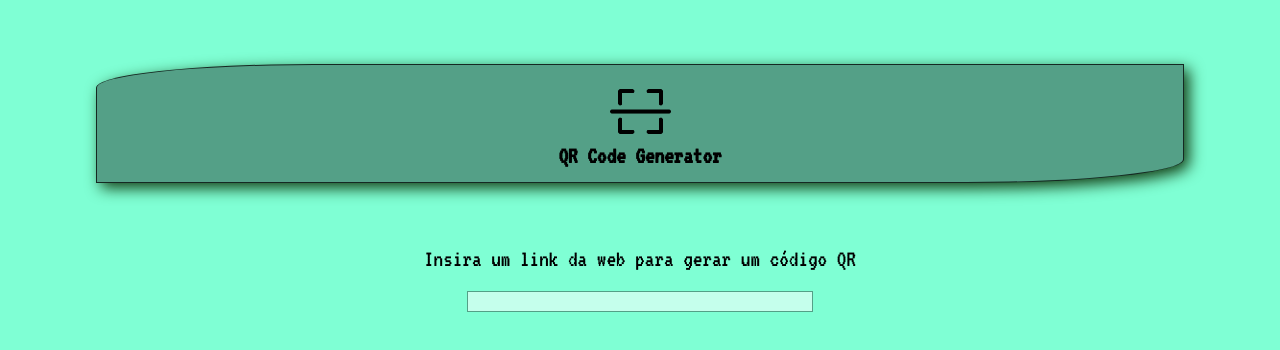
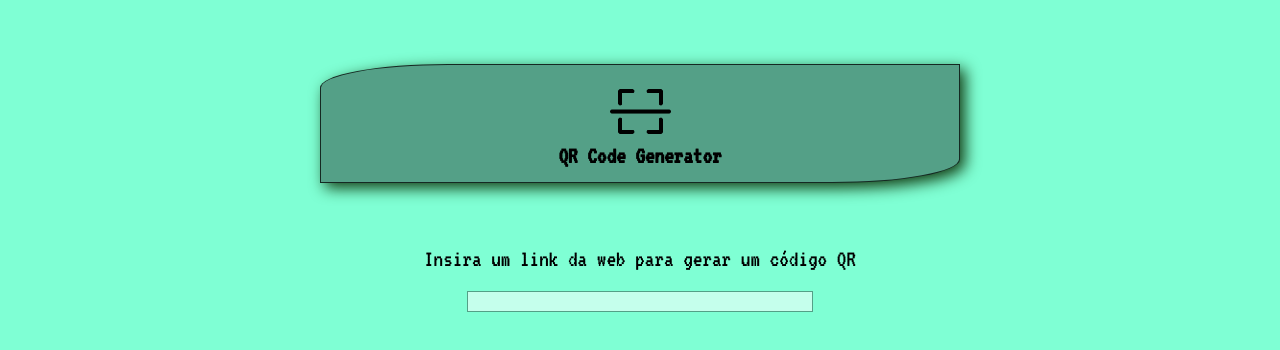
Before and after one commit to vtbrgt/qr-code-generator, a plain HTML site: page index.html in a window 1280 px wide. Drawn offline with Linux system fonts and the light colour scheme.

Commit message:
adding desktop design

```diff
--- a/css/input/style.scss
+++ b/css/input/style.scss
@@ -56,3 +56,9 @@ main {
 }
 
 // criar desktop design
+
+@media (min-width: 1024px) {
+  header {
+    width: 50%;
+  }
+}
```
Also changed, not shown: css/output/style.css, 1 other file.
